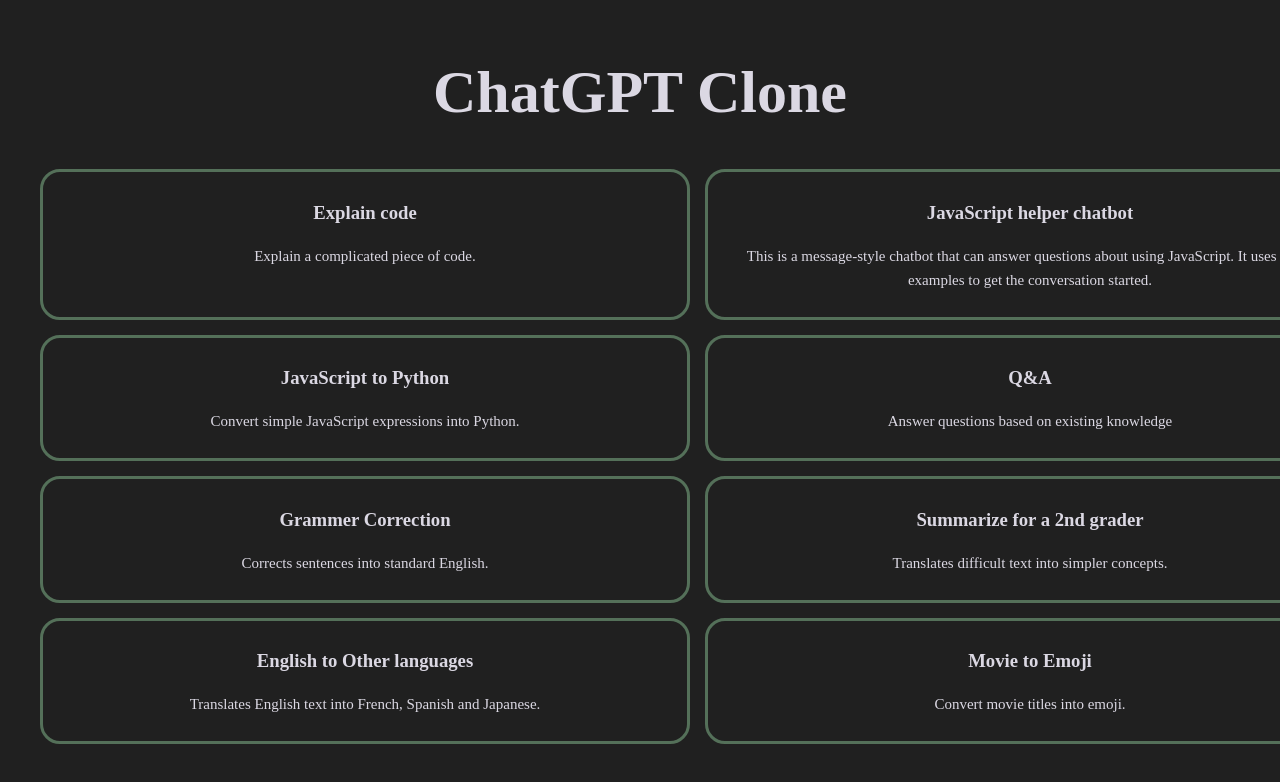
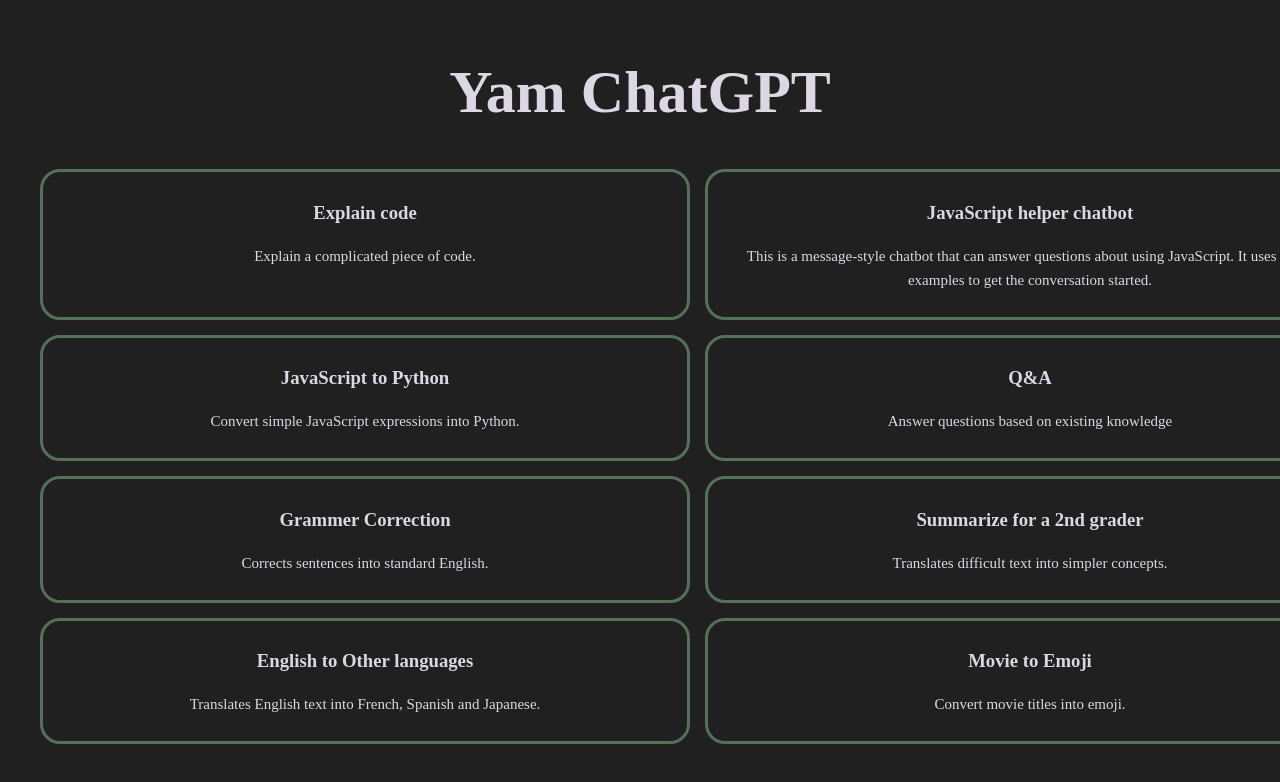
Before and after one commit to yamina169/ChatGPT-clone, a React (Vite) app: page / in a window 1280 px wide. Shown: the top 782 px of the page. Built offline with nearby package versions, Linux system fonts and the light colour scheme.

Commit message:
Update OptionSelection.jsx

```diff
--- a/components/OptionSelection.jsx
+++ b/components/OptionSelection.jsx
@@ -2,7 +2,7 @@
 export default function OptionSelection({ arrayItems, selectOption }) {
   return (
     <>
-      <h1 className="heading">ChatGPT Clone</h1>
+      <h1 className="heading">Yam ChatGPT</h1>
       <div className="grid-main">
         {arrayItems.map((item) => {
           return (
```
